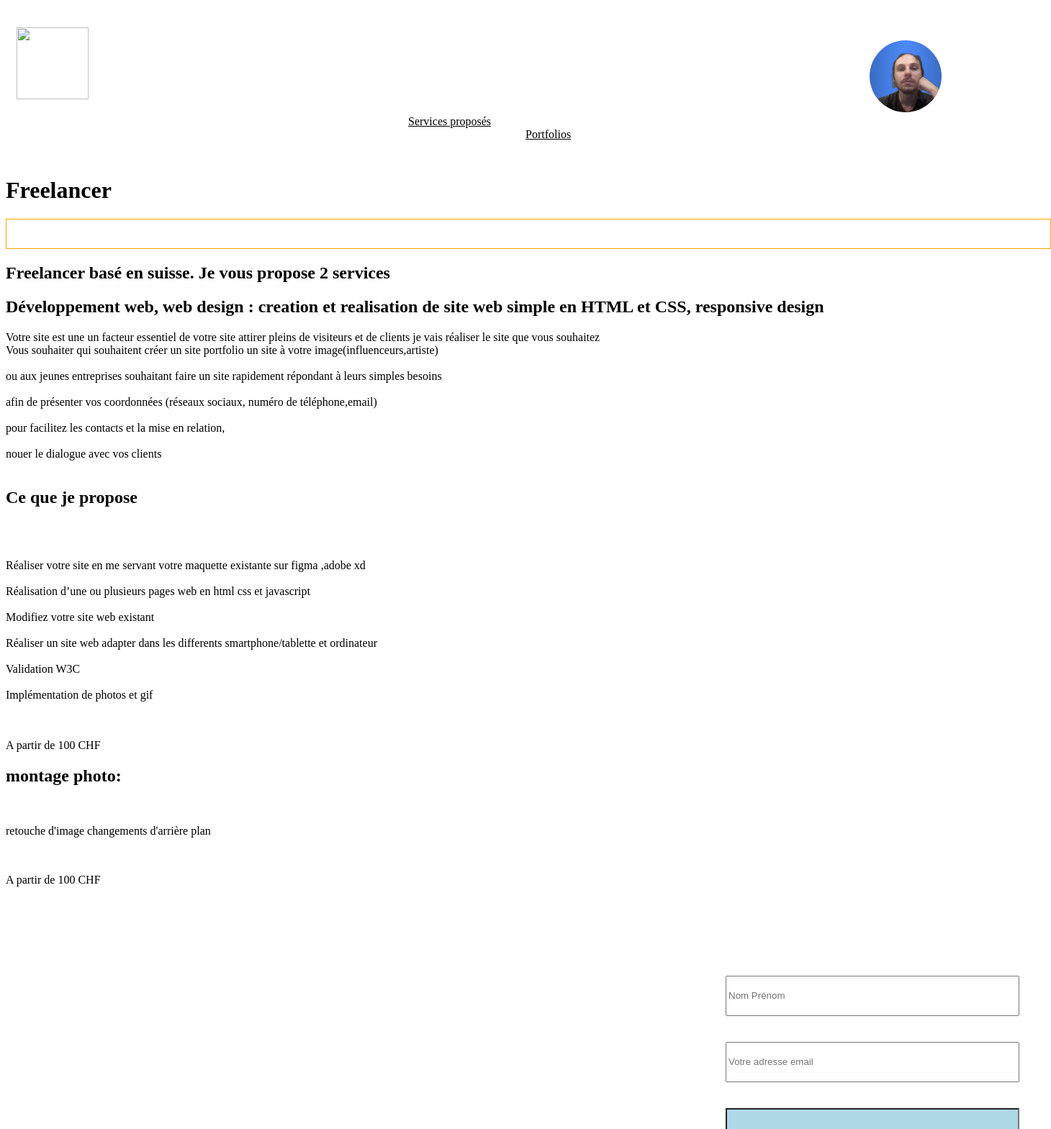
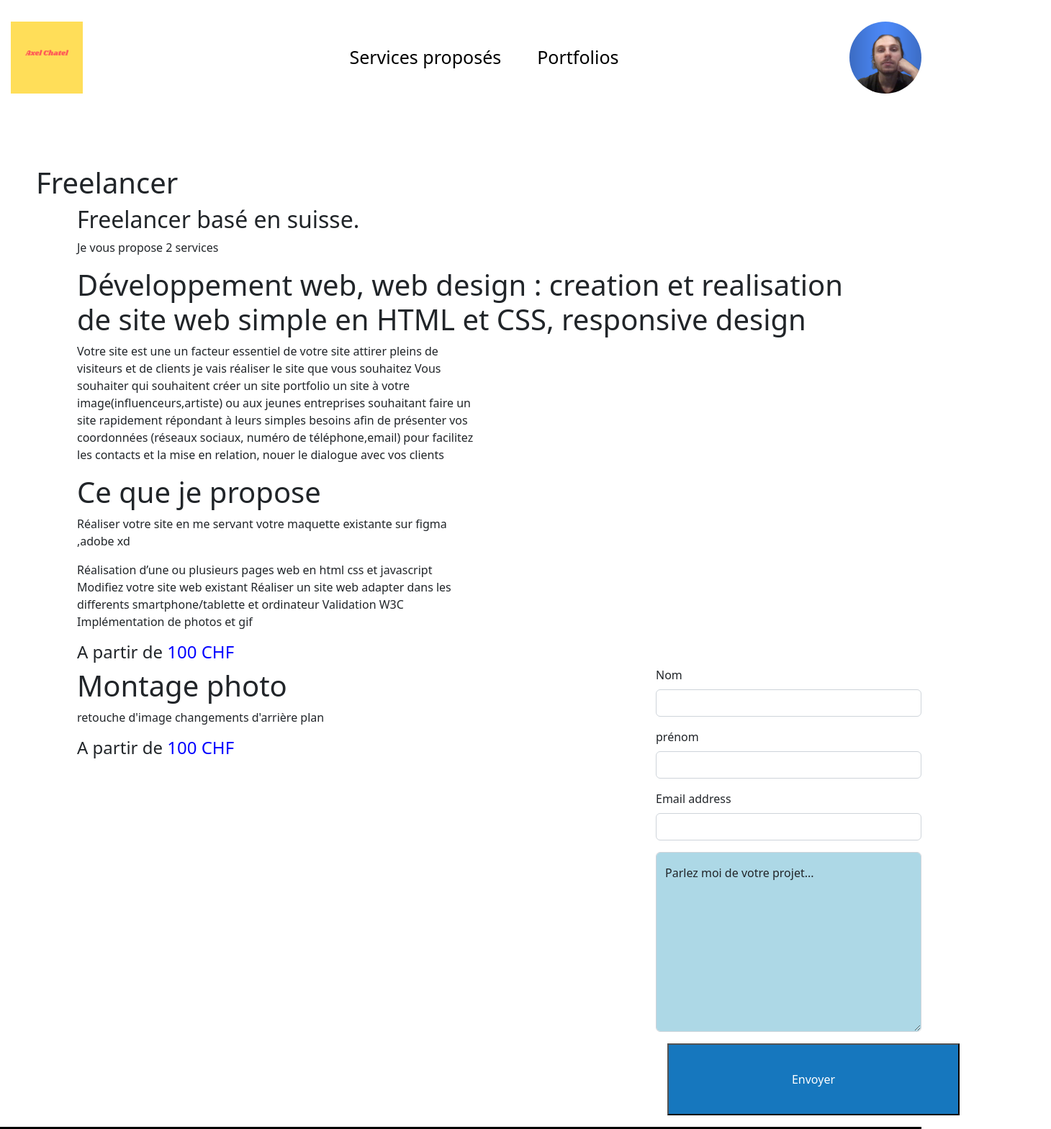
Before and after one commit to axesmart/siteporfolio, a plain HTML site: page index.html in a window 1280 px wide. Shown: the top 1569 px of the page at 72% size, 1460 px wide, since content can reach past the window. Drawn offline with nearby package versions, Linux system fonts and the light colour scheme.

Commit message:
Last edit

```diff
--- a/index.html
+++ b/index.html
@@ -6,97 +6,91 @@
     <meta name="viewport" content="width=device-width, initial-scale=1.0"/>
     <link rel="stylesheet" href="style.css"/>
     <link rel="stylesheet" href="https://cdnjs.cloudflare.com/ajax/libs/font-awesome/6.2.0/css/all.min.css">
+    <!-- Bootstrap -->
+    <link href="https://cdn.jsdelivr.net/npm/bootstrap@5.2.3/dist/css/bootstrap.min.css" rel="stylesheet" integrity="sha384-rbsA2VBKQhggwzxH7pPCaAqO46MgnOM80zW1RWuH61DGLwZJEdK2Kadq2F9CUG65" crossorigin="anonymous">
+    <script src="https://cdn.jsdelivr.net/npm/bootstrap@5.2.3/dist/js/bootstrap.bundle.min.js" integrity="sha384-kenU1KFdBIe4zVF0s0G1M5b4hcpxyD9F7jL+jjXkk+Q2h455rYXK/7HAuoJl+0I4" crossorigin="anonymous"></script>
+    <!--  -->
     <title>Developpeur Freelance Axel</title>
   </head>
   <header>
-    <img src="photo/Sans titre (200 × 200 px).png" class="logo">
-    <img src="photo/profile-pic.png" class="profile">
-      <a href="index.html" class="services">Services proposés</a>
-      <a href="page2.html" class="titreporfolio">Portfolios</a>
+    <nav class="nav-bar">
+      <img src="photo/Nom  et logo Freelance.png" class="logo">
+        <div class="nav-title">
+          <a href="index.html">Services proposés</a>
+          <a href="page2.html">Portfolios</a>
+        </div>
+      <img src="photo/profile-pic.png" class="profile">
+    </nav>
   </header>
   <body>
-
+    <main>
     <h1>Freelancer</h1>
-    <p class="pageune"></p>
-     <h2>
-      Freelancer basé en suisse.
-      Je vous propose 2 services
-    </h2>
-      <h2>Développement web, web design : creation et realisation de site web simple en HTML et CSS, responsive design</h2>
-      <p>
+    <section class="container">
+     <h2>Freelancer basé en suisse.</h2>
+      <p class="paragraph">Je vous propose 2 services</p  >
+      <h1>Développement web, web design : creation et realisation de site web simple en HTML et CSS, responsive design</h1>
+      <p class="paragraph">
       Votre site est une un facteur essentiel de votre site attirer pleins de visiteurs et de clients
       je vais réaliser le site que vous souhaitez
+      Vous souhaiter  qui souhaitent créer un site portfolio un site à votre image(influenceurs,artiste)
+      ou aux jeunes entreprises souhaitant faire un site rapidement répondant à leurs simples besoins
+      afin de présenter vos coordonnées (réseaux sociaux, numéro de téléphone,email)
+      pour facilitez les contacts et la mise en relation,
+      nouer le dialogue avec vos clients
+      </p>
 
-      <br>Vous souhaiter  qui souhaitent créer un site portfolio un site à votre image(influenceurs,artiste)<br><br>
-      ou aux jeunes entreprises souhaitant faire un site rapidement répondant à leurs simples besoins <br><br>
-      afin de présenter vos coordonnées (réseaux sociaux, numéro de téléphone,email)<br><br>
-      pour facilitez les contacts et la mise en relation,  <br><br>
-      nouer le dialogue avec vos clients <br><br>
-
-
-      <h2>Ce que je propose</h2><br><br>
-      <p>
-      Réaliser votre site en me servant votre maquette existante sur figma ,adobe xd <br><br>
-      Réalisation d’une ou plusieurs pages web en html css et javascript<br><br>
-      Modifiez votre site web existant<br><br>
-      Réaliser un site web adapter dans les differents  smartphone/tablette et ordinateur<br><br>
-      Validation W3C<br><br>
-      Implémentation de photos et gif<br><br>
+      <h1>Ce que je propose</h1>
+      <p class="paragraph">
+      Réaliser votre site en me servant votre maquette existante sur figma ,adobe xd
+      </p>
+      <!-- Rajout de paragraph illimitée -->
+      <p class="paragraph">
+      Réalisation d’une ou plusieurs pages web en html css et javascript
+      Modifiez votre site web existant
+      Réaliser un site web adapter dans les differents  smartphone/tablette et ordinateur
+      Validation W3C
+      Implémentation de photos et gif
     </p>
 
-      <br>A partir de 100 CHF
+      <h4>A partir de <span class="price">100 CHF</span></h4>
 
+      <h1>Montage photo </h1>
+      <p>retouche d'image changements d'arrière plan</p>
+      <h4>A partir de <span class="price">100 CHF</span></h4>
+    </section>
+      <!-- <form>
+            <input type="text" class="firstinput" placeholder="Nom Prénom">
 
+            <input type="text" class="secondinput" placeholder="Votre adresse email">
 
-
-
-
-
-<h2>montage photo: </h2><br>
-<p>retouche d'image changements d'arrière plan</p>
-
-
-<br> <p>A partir de 100 CHF</p>
-      <br><br><br><br><br><br>
-      <input type="text" class="firstinput" placeholder="Nom Prénom"><br><br><br>
-
-      <input type="text" class="secondinput" placeholder="Votre adresse email"><br><br><br>
-
-      <input type="text" class="thirdinput" placeholder="Parlez moi de votre projet">
-
-      <br>
-
-
-      <br><br><button>ENVOYER</button>
-
+            <textarea class="thirdinput" placeholder="Parlez moi de votre projet" > oidfijkdlkf</textarea>
+      <button class="btn">ENVOYER</button>
+      </form> -->
+      <div class="form">
+      <form class="form-axel" action="https://formsubmit.co/axel.chatel74@gmail.com" method="POST">
+        <div class="mb-3">
+          <label for="Nom" class="form-label">Nom</label>
+          <input type="nom" class="form-control" id="Nom" aria-describedby="emailHelp" name="nom">
+        </div>
+        <div class="mb-3">
+          <label for="prénom" class="form-label">prénom</label>
+          <input type="prenom" class="form-control" id="prénom" aria-describedby="emailHelp" name="prenom">
+        </div>
+        <div class="mb-3">
+          <label for="exampleInputEmail1" class="form-label">Email address</label>
+          <input type="email" class="form-control" id="exampleInputEmail1" aria-describedby="emailHelp" name="email">
+        </div>
+        <div class="form-floating">
+          <textarea class="form-control" placeholder="Leave a comment here" id="floatingTextarea2" style="height: 250px; background-color: lightblue" type="text" name="description"></textarea>
+          <label for="floatingTextarea2">Parlez moi de votre projet...</label>
+        </div>
+        <button type="submit" class="btn-axel m-3">Envoyer</button>
+      </form>
+      </div>
+    </main>
   </body>
   <footer>
-    <div class="social"></div>
-
     <a href="https://www.linkedin.com/in/axel-chatel-1997axel/" target="_blank" class="fab fa-linkedin"></a>
-
-
     <a href="https://www.instagram.com/chatelaxel/" target="_blank" class="fab fa-instagram"></a>
-
-
     <a href="https://www.facebook.com/profile.php?id=100010787860756" target="_blank" class="fab fa-facebook"></a>
-
-
-
   </footer>
-
-
-
-
-
-
- <!--
-    <a href="https://www.facebook.com/aliabdaal" aria-label="Facebook" target="_blank" rel="noopener">
-      <svg xmlns="http://www.w3.org/2000/svg" width="24" height="24" viewBox="0 0 24 24"><path fill="#fff" d="M9.032 23L9 13H5V9h4V6.5C9 2.789 11.298 1 14.61 1c1.585 0 2.948.118 3.345.17v3.88H15.66c-1.8 0-2.15.856-2.15 2.112V9h5.241l-2 4h-3.24v10H9.032z"></path></svg>
-    </a>
-    <a href="https://www.instagram.com/AliAbdaal/" aria-label="Instagram" target="_blank" rel="noopener">
-      <svg xmlns="http://www.w3.org/2000/svg" width="24" height="24" viewBox="0 0 24 24"><g fill="#fff"><path d="M12 2.162c3.204 0 3.584.012 4.849.07 1.366.062 2.633.336 3.608 1.311.975.975 1.249 2.242 1.311 3.608.058 1.265.07 1.645.07 4.849s-.012 3.584-.07 4.849c-.062 1.366-.336 2.633-1.311 3.608-.975.975-2.242 1.249-3.608 1.311-1.265.058-1.645.07-4.849.07s-3.584-.012-4.849-.07c-1.366-.062-2.633-.336-3.608-1.311-.975-.975-1.249-2.242-1.311-3.608-.058-1.265-.07-1.645-.07-4.849s.012-3.584.07-4.849c.062-1.366.336-2.633 1.311-3.608.975-.975 2.242-1.249 3.608-1.311 1.265-.058 1.645-.07 4.849-.07M12 0C8.741 0 8.332.014 7.052.072c-1.95.089-3.663.567-5.038 1.942C.639 3.389.161 5.102.072 7.052.014 8.332 0 8.741 0 12c0 3.259.014 3.668.072 4.948.089 1.95.567 3.663 1.942 5.038 1.375 1.375 3.088 1.853 5.038 1.942C8.332 23.986 8.741 24 12 24s3.668-.014 4.948-.072c1.95-.089 3.663-.567 5.038-1.942 1.375-1.375 1.853-3.088 1.942-5.038.058-1.28.072-1.689.072-4.948s-.014-3.668-.072-4.948c-.089-1.95-.567-3.663-1.942-5.038C20.611.639 18.898.161 16.948.072 15.668.014 15.259 0 12 0z"></path><path d="M12 5.838a6.162 6.162 0 100 12.324 6.162 6.162 0 000-12.324zM12 16a4 4 0 110-8 4 4 0 010 8z"></path><circle cx="18.406" cy="5.594" r="1.44"></circle></g></svg>
-    </a>
-    <a href="https://www.linkedin.com" aria-label="Instagram" target="_blank" rel="noopener">
-      <svg xmlns="http://www.w3.org/2000/svg" width="24" height="24" viewBox="0 0 24 24"><g fill="#fff"><path d="M12 2.162c3.204 0 3.584.012 4.849.07 1.366.062 2.633.336 3.608 1.311.975.975 1.249 2.242 1.311 3.608.058 1.265.07 1.645.07 4.849s-.012 3.584-.07 4.849c-.062 1.366-.336 2.633-1.311 3.608-.975.975-2.242 1.249-3.608 1.311-1.265.058-1.645.07-4.849.07s-3.584-.012-4.849-.07c-1.366-.062-2.633-.336-3.608-1.311-.975-.975-1.249-2.242-1.311-3.608-.058-1.265-.07-1.645-.07-4.849s.012-3.584.07-4.849c.062-1.366.336-2.633 1.311-3.608.975-.975 2.242-1.249 3.608-1.311 1.265-.058 1.645-.07 4.849-.07M12 0C8.741 0 8.332.014 7.052.072c-1.95.089-3.663.567-5.038 1.942C.639 3.389.161 5.102.072 7.052.014 8.332 0 8.741 0 12c0 3.259.014 3.668.072 4.948.089 1.95.567 3.663 1.942 5.038 1.375 1.375 3.088 1.853 5.038 1.942C8.332 23.986 8.741 24 12 24s3.668-.014 4.948-.072c1.95-.089 3.663-.567 5.038-1.942 1.375-1.375 1.853-3.088 1.942-5.038.058-1.28.072-1.689.072-4.948s-.014-3.668-.072-4.948c-.089-1.95-.567-3.663-1.942-5.038C20.611.639 18.898.161 16.948.072 15.668.014 15.259 0 12 0z"></path><path d="M12 5.838a6.162 6.162 0 100 12.324 6.162 6.162 0 000-12.324zM12 16a4 4 0 110-8 4 4 0 010 8z"></path><circle cx="18.406" cy="5.594" r="1.44"></circle></g></svg>
-    </a>-->
--- a/style.css
+++ b/style.css
@@ -1,103 +1,107 @@
-style.css
-header{
+.nav-bar{
+    display: flex;
+    justify-content: space-between;
+    margin-top:30px;
 }
-.nav-services{
-    display:inline-block;
-    position:relative;
-    border:0;
-    margin-left:-120px;
+/* Services proposée et portfolio */
+.nav-title{
+    display: flex;
+    align-items: center;
 }
-.nav-titreportfolio{
-    display:inline-block;
-    position:relative;
-    margin-left:101px;
-    margin-top:3px;
-
+.nav-title a{
+    margin-left: 50px;
+    text-decoration: none;
+    color: black;
+    font-size: 25px;
 }
-a{
-    display:flex;
-    flex-wrap: nowrap;
-    margin-left:722px;
-    color:black;
-}
-.pageune{
-    border: 1px solid orange;      /* barre horizontale orange */
-    width:1450px;
-    height:40px;
-}
-
-.titreportfolio{ /*titre*/
-    margin-top: -40px;
-    margin-left:30px;
-    display: flex;
-    flex-wrap:wrap;
-}
-
-.services{ /*titres*/
-    display:flex;
-   margin-left:559px;
-
-
-}
-.servicespagedeux{
-    margin-top: -30px;
-    margin-left:560px;
-    display:flex;
-    flex-direction:row;
+/* Hover remake animation as you want */
+.nav-title a:hover{
+    transform: scale(1.25);
 }
 .booki{
-    height:140px;
-    width: 140px;
+    height:800px;
+    width: 600px;
 
 }
 .logo{
-    margin-top:30px;
     height:100px;
     width:100px;
     margin-left:15px;
-
 }
 .profile{
     height:100px;
-    margin-left:1200px;
     border-radius:55px;
     width:100px;
 }
 
-img{
-    margin-top:-342px;
-    margin-left:690px;
-    height:750px;
-    width:600px;
+/* Body */
+
+main{
+    margin-top: 100px;
+    margin-left: 50px;
 }
-h1{
-    justify-content: center;
-    font-weight:"phosphate";
-    margin-top:50px;
+.main-custum{
+    display: flex;
+    margin-right: 50px;
+    margin-bottom: 50px;
 }
-#logo{
-   margin-top:20px;
-   height:40%;
-   size:20px;
+
+.paragraph{
+    width: 50%;
 }
-body{
-    background-color: white;
+.container{
+    height: 80vh;
 }
-/* p{
-    border:px solid orange;
-    font-family:'Lucida Sans', 'Lucida Sans Regular', 'Lucida Grande', 'Lucida Sans Unicode', Geneva, Verdana, sans-serif;
-    color:blue;
-    background-color: gray;
-    width:1450px;
-    margin-left:5px;
-} */
+.price{
+    color: blue;
+}
+footer{
+    background-color: black;
+    display: flex;
+    justify-content: space-around;
+}
+.fab{
+    color: white;
+    font-size: 50px;
+    margin: 30px;
+    text-decoration: none;
+}
+.fa-facebook:hover{
+    color: blue;
+    transform: scale(1.2);
+}
+.fa-linkedin:hover{
+    color:aqua;
+    transform: scale(1.2);
+}
+.fa-instagram:hover{
+    color: rgb(177, 0, 118);
+    transform: scale(1.2);
+}
+.form-axel{
+    width: 30%;
+}
+.form{
+    display: flex;
+    justify-content: flex-end;
+}
 
-.firstinput{
+.btn-axel{
+    height:100px;
+    width:406px;
+    background-color:#1677be;
+    color:white;
+}
+
+
+
+
+/* Formulaire de base */
+/* .firstinput{
     height:50px;
     width:400px;
     color:black;
     margin-left:1000px;
-    /* background-color: ; */
 }
 .secondinput{
     height:50px;
@@ -111,25 +115,17 @@ body{
     margin-left:1000px;
     text-align: top;
 }
-button{
+.btn-axel{
     height:100px;
     width:406px;
-    margin-left:1000px;
     background-color:#1677be;
     color:white;
-}
-h2{
+} */
+
+/* h2{
     font-weight:"phosphate";
-}
-.profil{
-    border-radius:35px;
-    display:flex;
-    padding-left:1310px;
-    height:100px;
-    width:100px;
-}
-
-.fa-linkedin{
+} */
+/* .fa-linkedin{
     display: flex;
     justify-content: space-between;
     width:400px;
@@ -150,9 +146,9 @@ h2{
     margin-left:350px;
     color:blue;
 
-}
+} */
 
-footer i{
+/* footer i{
     margin:0px 420px 0px 0px;
     color:grey;
     border:10px solid grey;
@@ -162,12 +158,12 @@ footer i{
     justify-content: space-between;
     width:400px;
 
-}
-.social{
+} */
+/* .social{
     border:1px solid gray;
     display: flex;
     background-color:grey;
     height:25px;
 
 
-}
+} */
```
Also changed, not shown: page2.html (+30 -115 lines), 1 other file.
